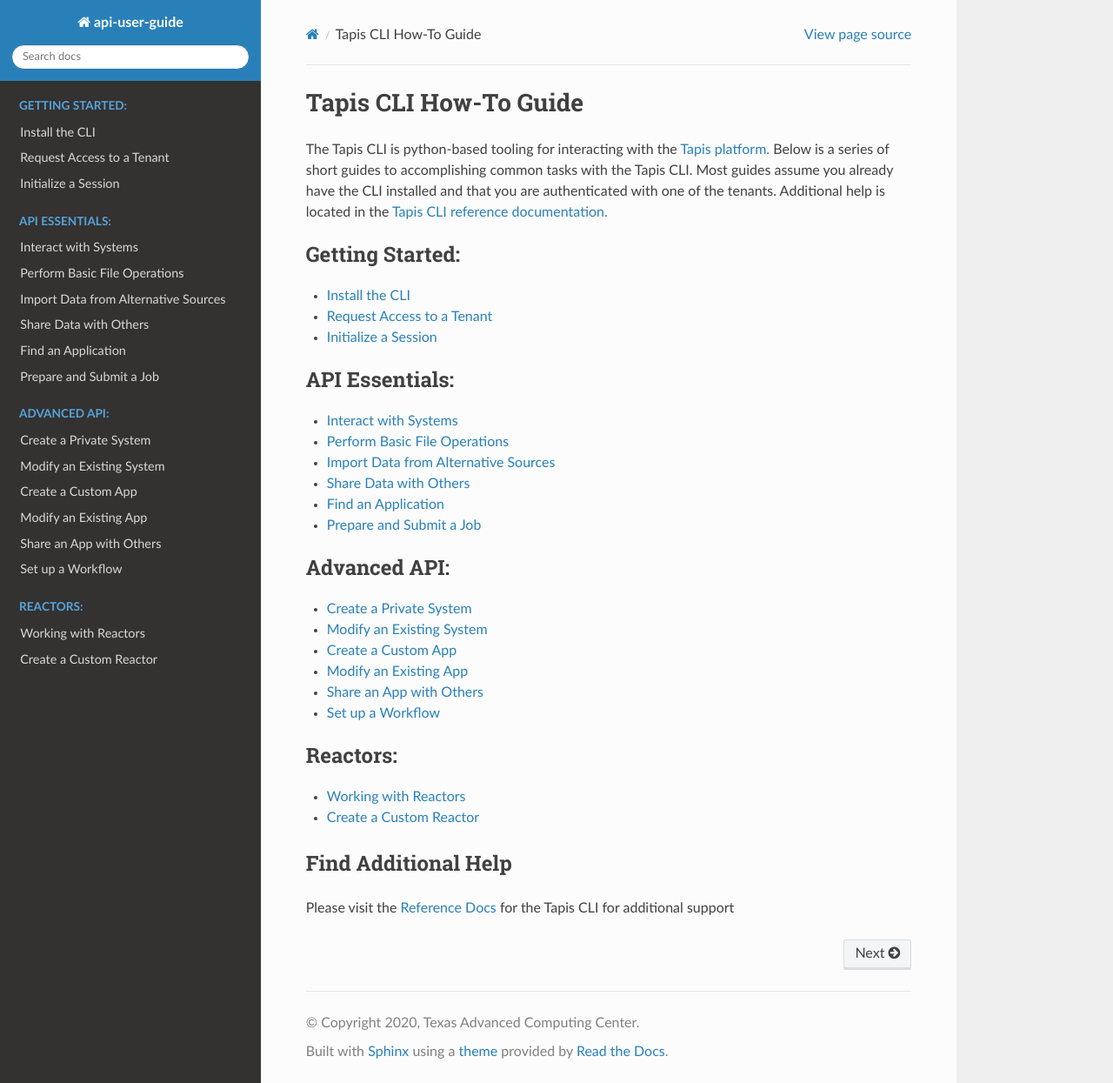
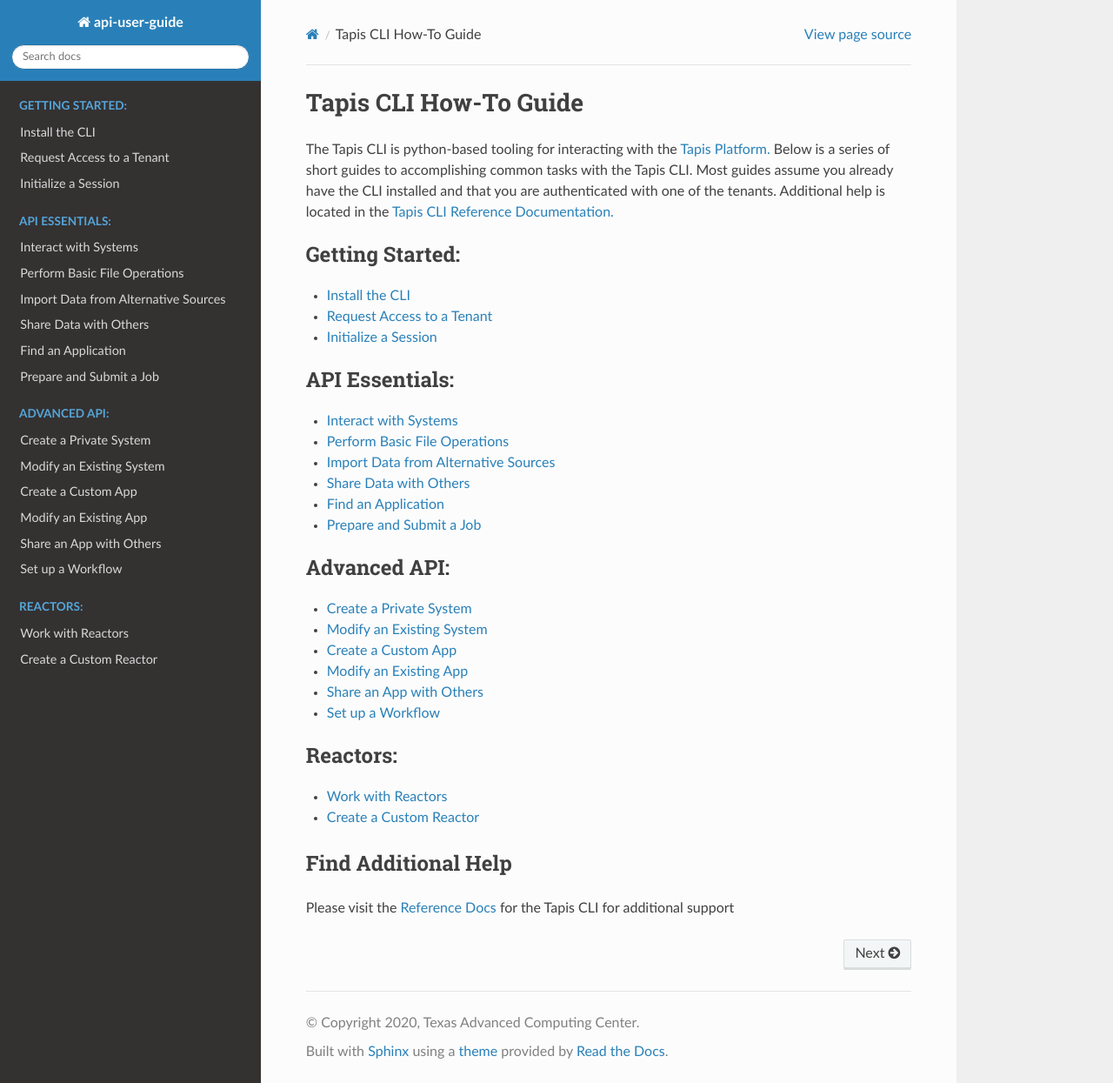
Before and after one commit to wjallen/api-user-guide, a Sphinx documentation site: the page built from docs/index.rst, in a window 1280 px wide and 1245 px high. Shown: the whole window at 87% size. Built offline with Sphinx 7.4.7 and the Read the Docs theme 2.0.0, drawn with Linux system fonts in a browser that asks for light colours.

Commit message:
moving some stuff around

```diff
--- a/docs/index.rst
+++ b/docs/index.rst
@@ -2,11 +2,11 @@
 ======================
 
 The Tapis CLI is python-based tooling for interacting with the
-`Tapis platform. <https://tacc-cloud.readthedocs.io/projects/agave/en/latest/>`_
+`Tapis Platform. <https://tacc-cloud.readthedocs.io/projects/agave/en/latest/>`_
 Below is a series of short guides to accomplishing common tasks with the Tapis
 CLI. Most guides assume you already have the CLI installed and that
 you are authenticated with one of the tenants. Additional help is located in the
-`Tapis CLI reference documentation. <https://tapis-cli.readthedocs.io/en/latest/>`_
+`Tapis CLI Reference Documentation. <https://tapis-cli.readthedocs.io/en/latest/>`_
 
 .. toctree::
    :maxdepth: 1
@@ -45,7 +45,7 @@
    :maxdepth: 1
    :caption: Reactors:
 
-   reactors/working-with-reactors
+   reactors/work-with-reactors
    reactors/create-a-custom-reactor
 
 
--- /dev/null
+++ b/docs/reactors/work-with-reactors.rst
@@ -0,0 +1,2 @@
+Work with Reactors
+==================
--- a/docs/reactors/working-with-reactors.rst
+++ /dev/null
@@ -1,2 +0,0 @@
-Working with Reactors
-=====================
```
